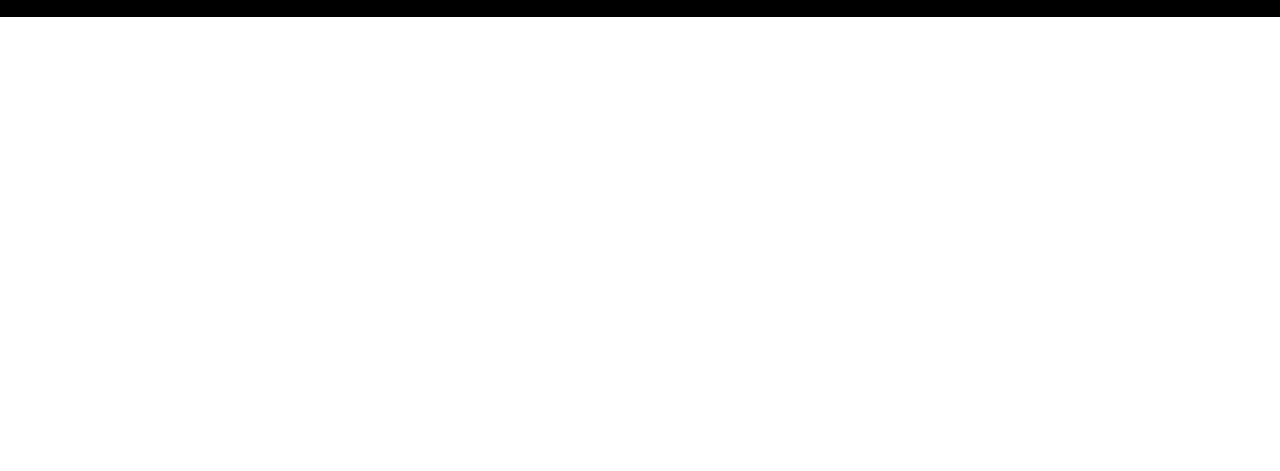
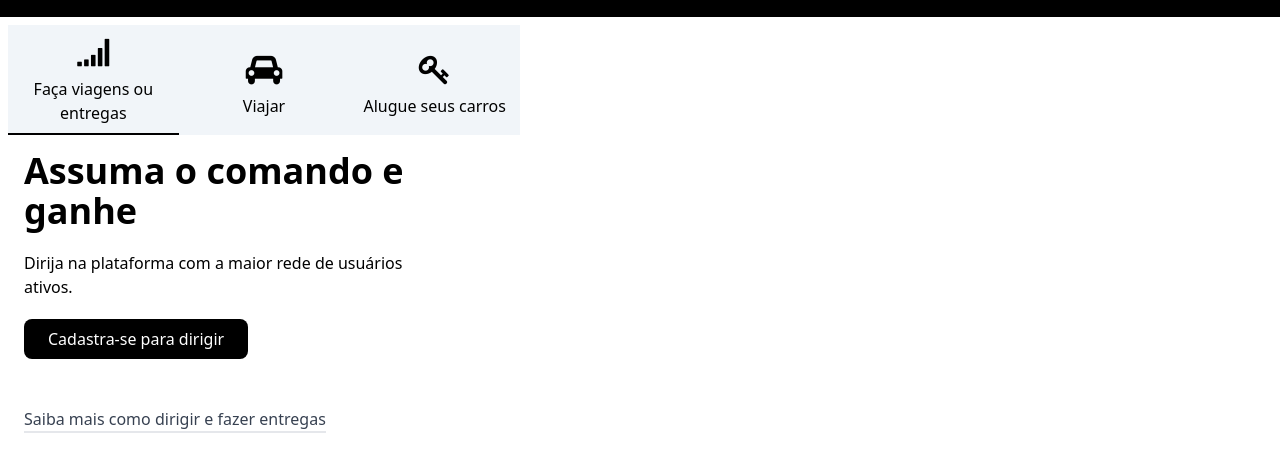
Before and after one commit to Kawan02/tailwind-css, a website: page uber/src/index.html in a window 1280 px wide. Shown: the part 63-534 px from the top of the page. Drawn offline with Linux system fonts and the light colour scheme.

Commit message:
Criando hero em andamento

```diff
--- a/uber/src/index.html
+++ b/uber/src/index.html
@@ -4,6 +4,7 @@
     <meta charset="UTF-8" />
     <meta name="viewport" content="width=device-width, initial-scale=1.0" />
     <link rel="stylesheet" href="/styles/output.css" />
+    <link rel="stylesheet" href="https://cdnjs.cloudflare.com/ajax/libs/font-awesome/4.7.0/css/font-awesome.min.css" />
     <title>Uber - Nunca foi tão facil viajar!</title>
   </head>
   <body>
@@ -24,5 +25,36 @@
         </div>
       </div>
     </header>
+    <!-- Fim do header -->
+
+    <!-- Hero -->
+    <main class="w-full">
+      <div class="w-full max-w-7xl mx-auto flex">
+        <section class="bg-white max-w-lg w-full md:mx-2 md:my-2">
+          <div class="bg-slate-100 flex w-full items-center justify-between">
+            <section class="flex-1 pt-3 flex flex-col items-center justify-center gap-2">
+              <i class="fa fa-signal" style="font-size: 32px"></i>
+              <span class="text-center font-medium">Faça viagens ou entregas</span>
+              <span class="w-full bg-black h-[1.5px]"></span>
+            </section>
+            <section class="flex-1 pt-3 flex flex-col items-center justify-center gap-2">
+              <i class="fa fa-car" style="font-size: 32px"></i>
+              <span class="text-center font-medium">Viajar</span>
+            </section>
+            <section class="flex-1 pt-3 flex flex-col items-center justify-center gap-2">
+              <i class="fa fa-key" style="font-size: 32px"></i>
+              <span class="text-center font-medium">Alugue seus carros</span>
+            </section>
+          </div>
+
+          <div class="flex flex-col gap-5 px-4 my-4">
+            <h1 class="font-bold text-4xl max-w-sm">Assuma o comando e ganhe</h1>
+            <p class="max-w-sm">Dirija na plataforma com a maior rede de usuários ativos.</p>
+            <button class="bg-black self-start text-white px-6 py-2 rounded-lg font-medium hover:scale-105 duration-200">Cadastra-se para dirigir</button>
+            <a class="text-gray-700 mt-7 mb-4 border-b-2 self-start hover:border-gray-700 duration-300" href="#">Saiba mais como dirigir e fazer entregas</a>
+          </div>
+        </section>
+      </div>
+    </main>
   </body>
 </html>
```
Also changed, not shown: uber/styles/output.css.
